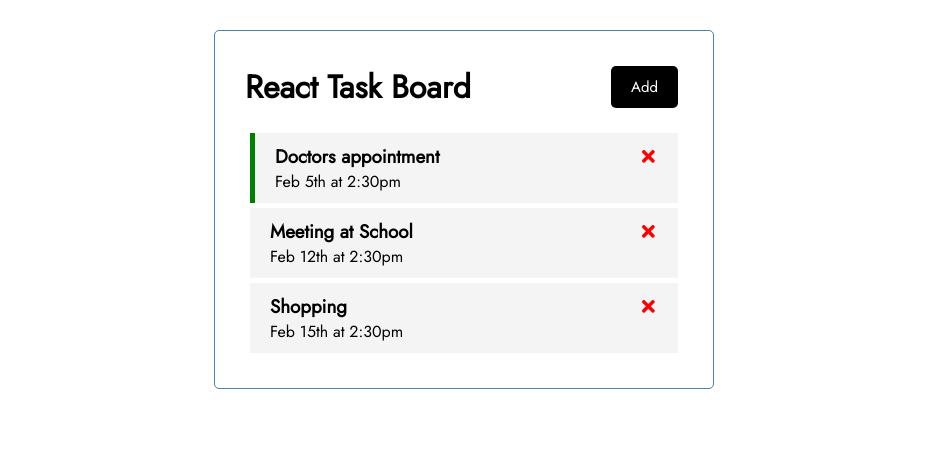
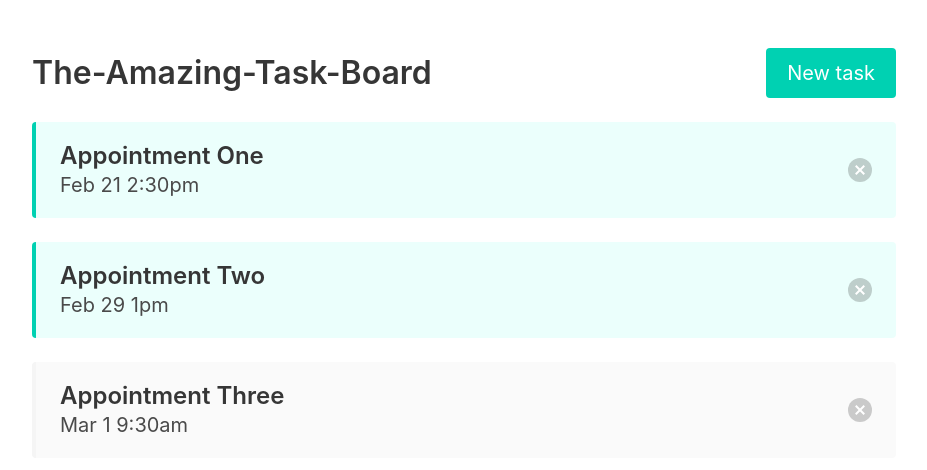
Before and after one commit to Mozetsu/react-task-board, a React (Create React App) app: page / in a window 1280 px wide. Shown: the top 470 px of the page, without its empty margins (176-1103 px from the left). Built offline with nearby package versions, Linux system fonts and the light colour scheme.

Commit message:
Implement Bulma CSS framework.

```diff
--- a/public/index.html
+++ b/public/index.html
@@ -7,10 +7,10 @@
 		<meta name="theme-color" content="#000000" />
 		<meta name="description" content="Web site created using create-react-app" />
 		<link rel="apple-touch-icon" href="%PUBLIC_URL%/logo192.png" />
-		<link rel="manifest" href="%PUBLIC_URL%/manifest.json" />
-		<title>React Task Board</title>
+		<title>React App</title>
+		<link rel="stylesheet" href="https://cdn.jsdelivr.net/npm/bulma@0.9.3/css/bulma.min.css" />
 	</head>
 	<body>
-		<div id="root"></div>
+		<div id="app"></div>
 	</body>
 </html>
--- a/src/App.js
+++ b/src/App.js
@@ -1,6 +1,7 @@
 import { useState } from 'react';
 import Header from './components/Header';
 import Tasks from './components/Tasks';
+import NoTask from './components/NoTask';
 import AddTask from './components/AddTask';
 
 function App() {
@@ -8,20 +9,20 @@ function App() {
 	const [tasks, setTasks] = useState([
 		{
 			id: 1,
-			text: 'Doctors appointment',
-			day: 'Feb 5th at 2:30pm',
+			text: 'Appointment One',
+			day: 'Feb 21 2:30pm',
 			reminder: true,
 		},
 		{
 			id: 2,
-			text: 'Meeting at School',
-			day: 'Feb 12th at 2:30pm',
-			reminder: false,
+			text: 'Appointment Two',
+			day: 'Feb 29 1pm',
+			reminder: true,
 		},
 		{
 			id: 3,
-			text: 'Shopping',
-			day: 'Feb 15th at 2:30pm',
+			text: 'Appointment Three',
+			day: 'Mar 1 9:30am',
 			reminder: false,
 		},
 	]);
@@ -44,10 +45,10 @@ function App() {
 	};
 
 	return (
-		<div className="container">
-			<Header onAdd={() => setShowAddTask(!showAddTask)} showAdd={showAddTask} title="React Task Board" />
+		<div className="container p-6 is-max-desktop">
+			<Header onAdd={() => setShowAddTask(!showAddTask)} showAdd={showAddTask} title="The-Amazing-Task-Board" />
 			{showAddTask && <AddTask onAdd={addTask} />}
-			{tasks.length > 0 ? <Tasks tasks={tasks} onDelete={deleteTask} onToggle={toggleReminder} /> : 'No tasks here...'}
+			{tasks.length > 0 ? <Tasks tasks={tasks} onToggle={toggleReminder} onDelete={deleteTask} /> : <NoTask />}
 		</div>
 	);
 }
--- a/src/components/AddTask.js
+++ b/src/components/AddTask.js
@@ -1,6 +1,6 @@
 import { useState } from 'react';
 
-export const AddTask = ({ onAdd }) => {
+const AddTask = ({ onAdd }) => {
 	const [text, setText] = useState('');
 	const [day, setDay] = useState('');
 	const [reminder, setReminder] = useState(false);
@@ -9,7 +9,7 @@ export const AddTask = ({ onAdd }) => {
 		e.preventDefault();
 
 		if (!text) {
-			alert('Task name required!');
+			return alert('Task name required!');
 		}
 
 		onAdd({ text, day, reminder });
@@ -20,25 +20,42 @@ export const AddTask = ({ onAdd }) => {
 	};
 
 	return (
-		<form className="add-form" onSubmit={onSubmit}>
-			<div className="form-control">
-				<label>Task</label>
-				<input type="text" placeholder="Add task..." value={text} onChange={(e) => setText(e.target.value)}></input>
+		<form className="mb-6" onSubmit={onSubmit}>
+			<div className="field">
+				<label className="label">Task</label>
+				<div className="control">
+					<input
+						className="input"
+						type="text"
+						placeholder="Task title..."
+						value={text}
+						onChange={(e) => setText(e.target.value)}
+					></input>
+				</div>
 			</div>
-			<div className="form-control">
-				<label>Day and Time</label>
-				<input type="text" placeholder="Add day and time" value={day} onChange={(e) => setDay(e.target.value)}></input>
+			<div className="field">
+				<label className="label">Day and Time</label>
+				<div className="control">
+					<input
+						className="input"
+						type="text"
+						placeholder="Day..."
+						value={day}
+						onChange={(e) => setDay(e.target.value)}
+					></input>
+				</div>
 			</div>
-			<div className="form-control form-control-check">
-				<label>Set reminder</label>
+			<div className="field ">
+				<label className="label">Set reminder</label>
 				<input
+					className="p-2 is-large"
 					type="checkbox"
 					checked={reminder}
 					value={reminder}
 					onChange={(e) => setReminder(e.currentTarget.checked)}
 				></input>
 			</div>
-			<input className="btn btn-block" type="submit" value="Save"></input>
+			<input className="button is-medium is-primary  is-fullwidth" type="submit" value="Save"></input>
 		</form>
 	);
 };
--- a/src/components/Button.js
+++ b/src/components/Button.js
@@ -1,6 +1,6 @@
-const Button = ({ color, text, onClick }) => {
+const Button = ({ text, onAdd, showAdd }) => {
 	return (
-		<button onClick={onClick} className="btn">
+		<button onClick={onAdd} className={`button is-medium ${showAdd ? 'is-danger is-light' : 'is-primary'}`}>
 			{text}
 		</button>
 	);
--- a/src/components/Header.js
+++ b/src/components/Header.js
@@ -2,10 +2,22 @@ import Button from './Button';
 
 const Header = ({ title, onAdd, showAdd }) => {
 	return (
-		<header className="header">
-			<h1>{title}</h1>
-			<Button onClick={onAdd} text={showAdd ? 'Cancel' : 'Add'} />
-		</header>
+		<>
+			<div className="level">
+				<div className="level-left">
+					<h3 className="title is-3">{title}</h3>
+				</div>
+				<div className="level-right">
+					<Button
+						showAdd={showAdd}
+						className="level-right"
+						onAdd={onAdd}
+						showAdd={showAdd}
+						text={showAdd ? 'Close' : 'New task'}
+					/>
+				</div>
+			</div>
+		</>
 	);
 };
 
--- /dev/null
+++ b/src/components/NoTask.js
@@ -0,0 +1,5 @@
+const NoTask = () => {
+	return <p className="title notification is-warning is-light mt-4 is-5 has-text-centered">No Tasks Here...</p>;
+};
+
+export default NoTask;
--- a/src/components/Task.js
+++ b/src/components/Task.js
@@ -1,12 +1,22 @@
-import { FaTimes } from 'react-icons/fa';
-
-export const Task = ({ task, onDelete, onToggle }) => {
+const Task = ({ task, onToggle, onDelete }) => {
 	return (
-		<div className={`task ${task.reminder ? 'reminder' : ''}`} onDoubleClick={() => onToggle(task.id)}>
-			<h3>
-				{task.text} <FaTimes style={{ color: 'red', cursor: 'pointer' }} onClick={() => onDelete(task.id)} />
-			</h3>
-			<p>{task.day}</p>
+		<div
+			className={`message is-clickable is-light ${task.reminder ? 'is-primary' : ''}`}
+			onDoubleClick={() => onToggle(task.id)}
+		>
+			<div className="message-body">
+				<div className="level">
+					<div className="level-left">
+						<div>
+							<h3 className="title is-4">{task.text}</h3>
+							<p className="subtitle">{task.day}</p>
+						</div>
+					</div>
+					<div className="level-right">
+						<button onClick={() => onDelete(task.id)} className="delete p-3"></button>
+					</div>
+				</div>
+			</div>
 		</div>
 	);
 };
--- a/src/components/Tasks.js
+++ b/src/components/Tasks.js
@@ -1,10 +1,10 @@
 import Task from './Task';
 
-const Tasks = ({ tasks, onDelete, onToggle }) => {
+const Tasks = ({ tasks, onToggle, onDelete }) => {
 	return (
 		<>
 			{tasks.map((task) => (
-				<Task key={task.id} task={task} onDelete={onDelete} onToggle={onToggle} />
+				<Task key={task.id} task={task} onToggle={onToggle} onDelete={onDelete} />
 			))}
 		</>
 	);
--- a/src/index.css
+++ b/src/index.css
@@ -1,112 +1,11 @@
-@import url('https://fonts.googleapis.com/css2?family=Jost:wght@300;400&display=swap');
-
-* {
-	box-sizing: border-box;
+body {
 	margin: 0;
-	padding: 0;
+	font-family: -apple-system, BlinkMacSystemFont, 'Segoe UI', 'Roboto', 'Oxygen', 'Ubuntu', 'Cantarell', 'Fira Sans',
+		'Droid Sans', 'Helvetica Neue', sans-serif;
+	-webkit-font-smoothing: antialiased;
+	-moz-osx-font-smoothing: grayscale;
 }
 
-body {
-	font-family: 'Jost', sans-serif;
+code {
+	font-family: source-code-pro, Menlo, Monaco, Consolas, 'Courier New', monospace;
 }
-
-.container {
-	max-width: 500px;
-	margin: 30px auto;
-	overflow: auto;
-	min-height: 300px;
-	border: 1px solid steelblue;
-	padding: 30px;
-	border-radius: 5px;
-}
-
-.header {
-	display: flex;
-	justify-content: space-between;
-	align-items: center;
-	margin-bottom: 20px;
-}
-
-.btn {
-	display: inline-block;
-	background: #000;
-	color: #fff;
-	border: none;
-	padding: 10px 20px;
-	margin: 5px;
-	border-radius: 5px;
-	cursor: pointer;
-	text-decoration: none;
-	font-size: 15px;
-	font-family: inherit;
-}
-
-.btn:focus {
-	outline: none;
-}
-
-.btn:active {
-	transform: scale(0.98);
-}
-
-.btn-block {
-	display: block;
-	width: 100%;
-}
-
-.task {
-	background: #f4f4f4;
-	margin: 5px;
-	padding: 10px 20px;
-	cursor: pointer;
-}
-
-.task.reminder {
-	border-left: 5px solid green;
-}
-
-.task h3 {
-	display: flex;
-	align-items: center;
-	justify-content: space-between;
-}
-
-.add-form {
-	margin-bottom: 40px;
-}
-
-.form-control {
-	margin: 20px 0;
-}
-
-.form-control label {
-	display: block;
-}
-
-.form-control input {
-	width: 100%;
-	height: 40px;
-	margin: 5px;
-	padding: 3px 7px;
-	font-size: 17px;
-}
-
-.form-control-check {
-	display: flex;
-	align-items: center;
-	justify-content: space-between;
-}
-
-.form-control-check label {
-	flex: 1;
-}
-
-.form-control-check input {
-	flex: 2;
-	height: 20px;
-}
-
-footer {
-	margin-top: 30px;
-	text-align: center;
-}
--- a/src/index.js
+++ b/src/index.js
@@ -7,5 +7,5 @@ ReactDOM.render(
 	<React.StrictMode>
 		<App />
 	</React.StrictMode>,
-	document.getElementById('root')
+	document.getElementById('app')
 );
```
Also changed, not shown: 1 other file (tests, documents, lock files or other folders).
